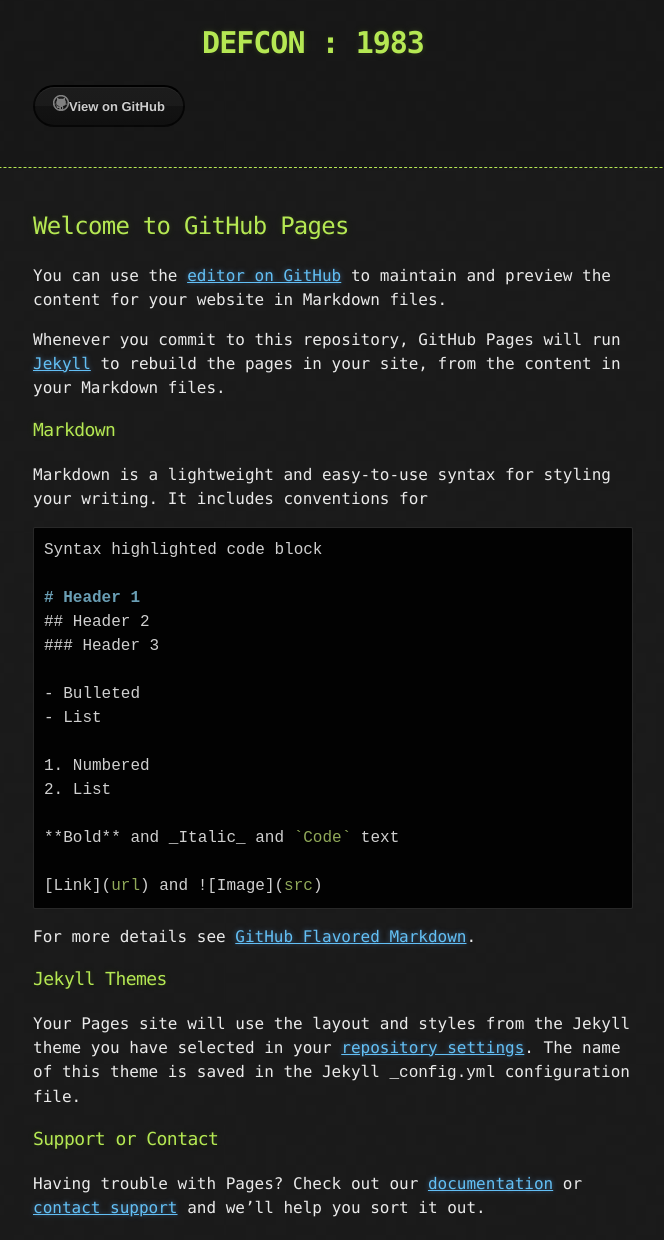
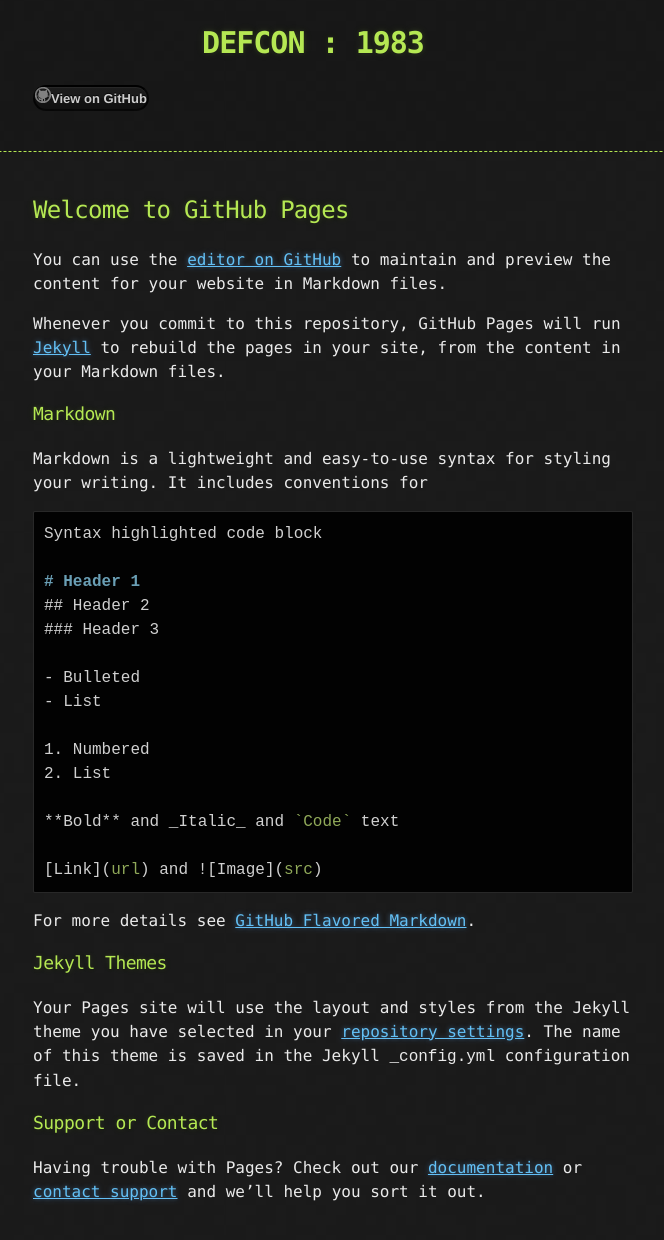
Before and after one commit to mdblabs/DEFCON1983, a Jekyll site: the page built from README.md, in a window 1280 px wide. Shown: the whole page, without its empty margins (307-971 px from the left). Built offline with Jekyll 4.4.1, drawn with Linux system fonts in a browser that asks for light colours; our own code applies the rules of GitHub Pages for plain Markdown files; the repository's description, which GitHub fills in, is left out.

```diff
--- a/_sass/jekyll-theme-hacker.scss
+++ b/_sass/jekyll-theme-hacker.scss
@@ -178,7 +178,6 @@
 .btn {
   display: inline-block;
   background: -webkit-linear-gradient(top, rgba(40, 40, 40, 0.3), rgba(35, 35, 35, 0.3) 50%, rgba(10, 10, 10, 0.3) 50%, rgba(0, 0, 0, 0.3));
-  padding: 8px 18px;
   border-radius: 50px;
   border: 2px solid rgba(0, 0, 0, 0.7);
   border-bottom: 2px solid rgba(0, 0, 0, 0.7);
```
